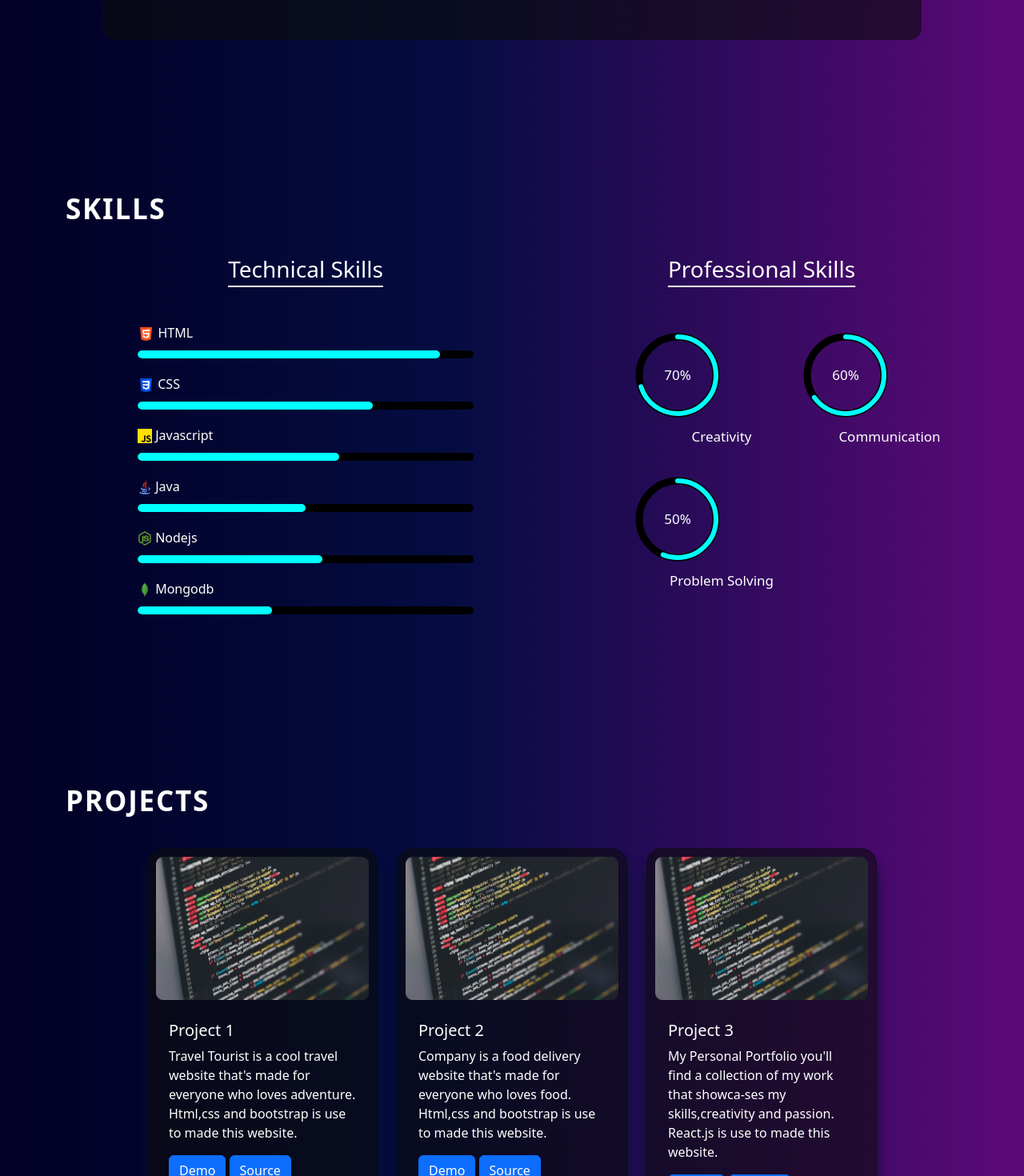
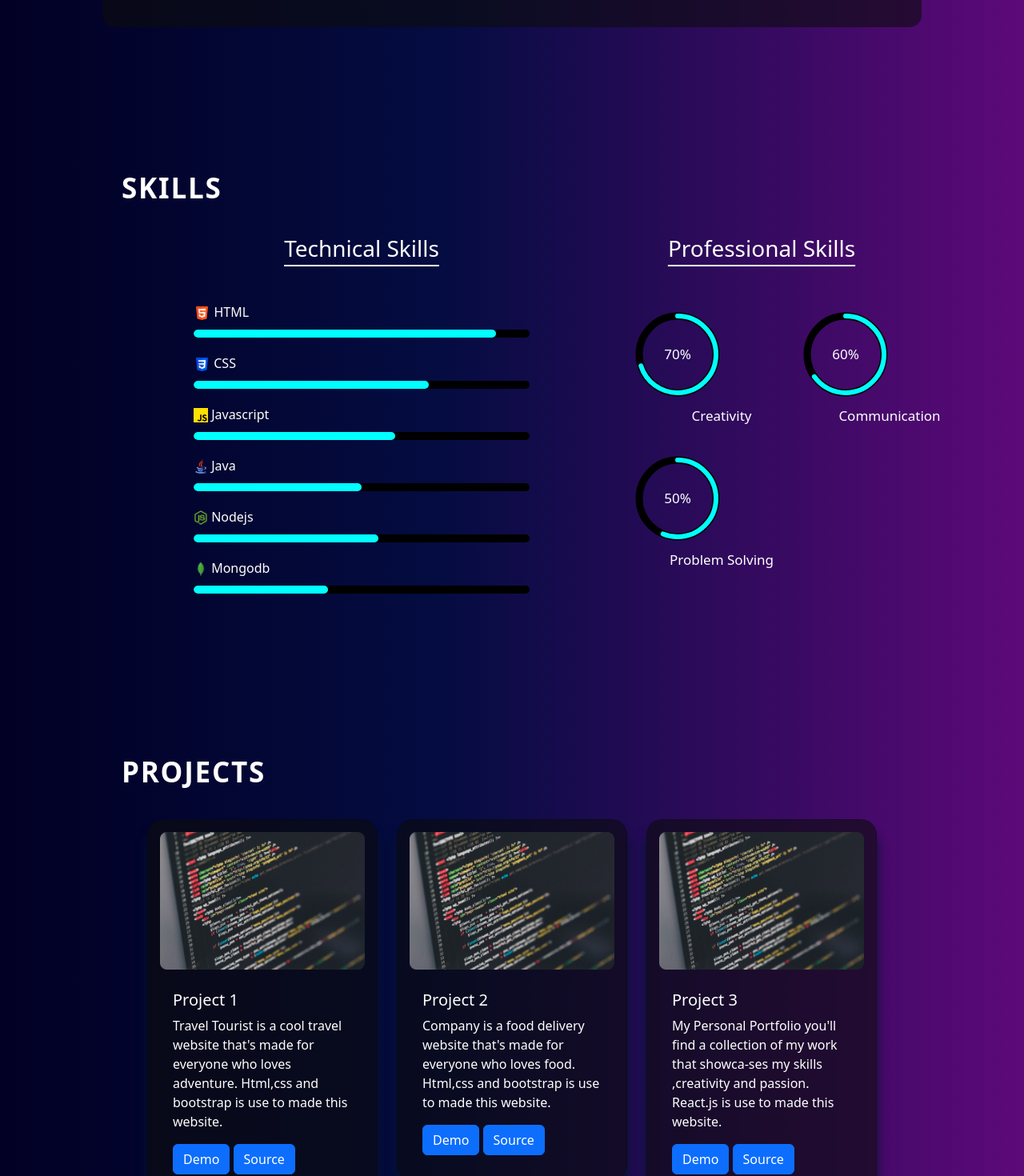
Before and after one commit to Apurvak12/portfolio-app, a React (Create React App) app: page / in a window 1280 px wide. Shown: the part 1320-2790 px from the top of the page at 80% size. Built offline with nearby package versions, Linux system fonts and the light colour scheme.

Commit message:
new added

```diff
--- a/src/components/About/About.css
+++ b/src/components/About/About.css
@@ -69,13 +69,13 @@
 }
 
 @media screen and (max-width: 830px) {
-  .container {
+  .container2 {
     background-color: transparent;
     padding-left: 0;
     padding-right: 0;
   }
 
-  .content {
+  .content1 {
     flex-direction: column;
   }
 
--- a/src/components/NavBar/NavBar.css
+++ b/src/components/NavBar/NavBar.css
@@ -8,9 +8,11 @@
   font-weight: 600;
   text-decoration: none;
 }
+
 @media screen and (max-width: 830px) {
-  .nav-link{
+  .nav-pills{
+    display: flex;
     flex-direction: column;
-    align-items: flex-start;
+    flex-wrap: nowrap;
   }
   }
--- a/src/components/NavBar/NavBar.js
+++ b/src/components/NavBar/NavBar.js
@@ -1,18 +1,15 @@
+import {Navbar,Nav,Container} from 'react-bootstrap';
+import './NavBar.css';
 
-import React from 'react';
-import {Navbar,Nav,Container} from 'react-bootstrap';
-  import './NavBar.css';
 
 const Header = () => {
   return (
-    <>
     <Container>
-      <Navbar collapseOnSelect expand="lg" className="bg-body-transparent ">
-
+      <Navbar collapseOnSelect expand="lg" className='bg-body-transparent'>
           <Navbar.Brand className="text-white brandn" >
             Portfolio
           </Navbar.Brand>
-          <Navbar.Toggle aria-controls="responsive-navbar-nav">
+          <Navbar.Toggle aria-controls="responsive-navbar-nav" >
             <svg
               xmlns="http://www.w3.org/2000/svg"
               viewBox="0 0 30 30"
@@ -30,7 +27,7 @@ const Header = () => {
           </Navbar.Toggle>
           <Navbar.Collapse id="responsive-navbar-nav">
             <Nav className="ms-auto">
-              <nav id="navbar-example2" className="navbar bg-body-transparent px-3 mb-3">
+              <nav id="navbar-example2" className="navbar bg-body-transparent ">
       <ul className="nav nav-pills">
         <li className="nav-item">
           <a className="nav-link text-white" href="#About" >About</a>
@@ -50,7 +47,7 @@ const Header = () => {
           </Navbar.Collapse>
       </Navbar>
         </Container>
-    </>
+
   );
 };
 
--- a/src/components/Projects/Project.css
+++ b/src/components/Projects/Project.css
@@ -5,7 +5,7 @@
   flex-wrap: wrap;
   justify-content: center;
  overflow-x: hidden;
-   margin-top: 150px;
+  padding: 70px;
 }
 
 .title {
@@ -14,17 +14,18 @@
   letter-spacing: 1.75px;
   margin-top: 20px;
   width: 100%;
+
 }
 
 .card {
   border-radius: 20px;
   background-color: rgba(12, 12, 12, 0.6);
   box-shadow: 0 16px 14px 0 #04152d;
-  padding: 10px ;
-  /* Ensure card takes full width */
-  max-width: 100%; /* Limit card width */
+  padding:15px ;
+  display: flex;
+ max-width: 345px; /* Limit card width */
   margin-top: 30px;
-  box-sizing: border-box; /* Include padding in width calculation */
+
   gap: 10px;
 }
 .content2{
@@ -33,10 +34,7 @@
 }
 @media screen and (max-width: 830px) {
   .container5 {
-    margin-left: 5%; /* Adjust margin for smaller screens */
-    margin-right: 5%;
-    overflow-x: hidden;
-
+   padding: 48px;
   }
   .card{
     justify-content: center;
--- a/src/components/Projects/Projects.js
+++ b/src/components/Projects/Projects.js
@@ -43,7 +43,7 @@ const Project=()=>{
       <Card.Body>
         <Card.Title className="text-white">Project 3</Card.Title>
         <Card.Text className="text-white content2">
-          My Personal Portfolio you'll find a collection of my work that showca-ses my skills,creativity and passion. React.js is use to made this website.
+          My Personal Portfolio you'll find a collection of my work that showca-ses my skills ,creativity and passion. React.js is use to made this website.
         </Card.Text>
         <Button variant="primary">Demo</Button>{ ' '}
          < Button variant="primary">Source</Button>
--- a/src/components/Skills/Skills.css
+++ b/src/components/Skills/Skills.css
@@ -3,8 +3,8 @@
   display: flex;
   flex-wrap: wrap;
   border-radius: 15px;
-  margin-top: 170px;
-
+   margin-top: 90px;
+   padding: 70px;
 }
 
 .ts{
```
